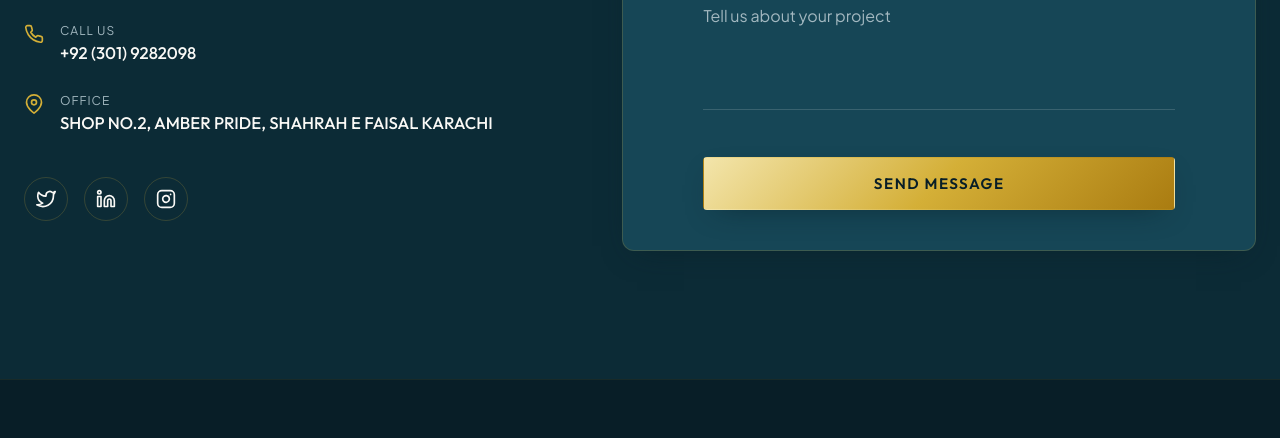
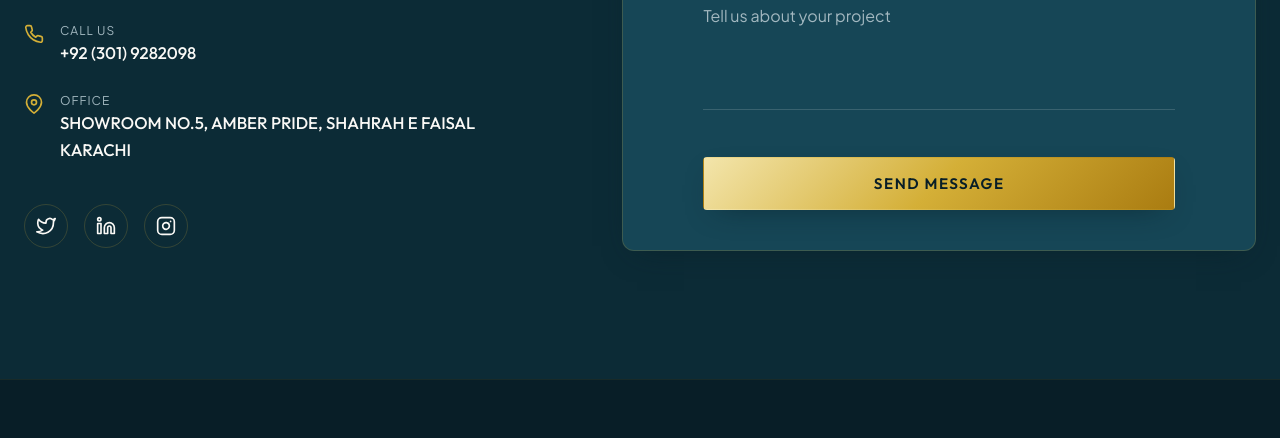
Before and after one commit to khwajasuhaibahmed/konnnektus, a website: page index.html in a window 1280 px wide. Shown: the part 6279-6717 px from the top of the page. Drawn offline with Linux system fonts and the light colour scheme.

Commit message:
Update website

```diff
--- a/index.html
+++ b/index.html
@@ -476,7 +476,7 @@
                                 </div>
                                 <div>
                                     <p class="detail-label">Office</p>
-                                    <p class="detail-link">SHOP NO.2, AMBER PRIDE, SHAHRAH E FAISAL KARACHI</p>
+                                    <p class="detail-link">SHOWROOM NO.5, AMBER PRIDE, SHAHRAH E FAISAL KARACHI</p>
                                 </div>
                             </div>
                         </div>
```
